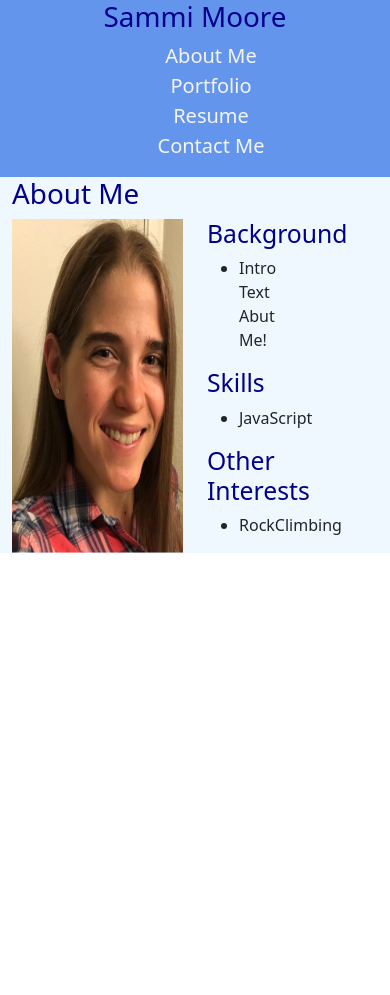
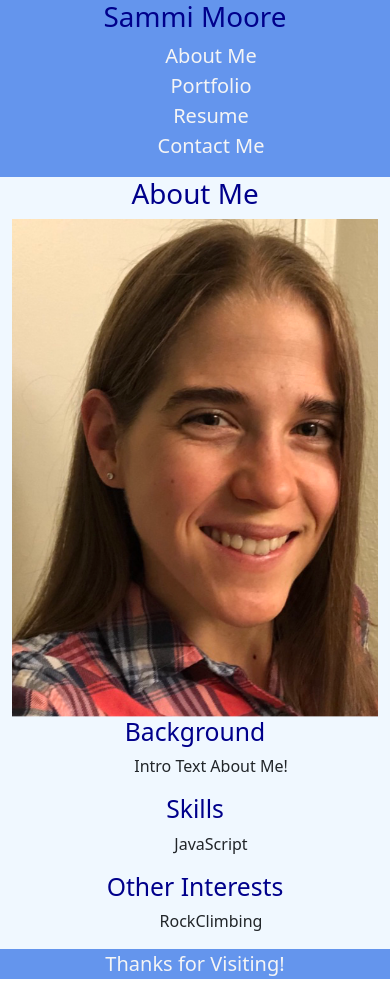
Before and after one commit to sm3131/sammi-portfolio, a React (Create React App) app: page / in a window 390 px wide. Before the commit the page ends 844 px from the top, so only its background shows below. Built offline with nearby package versions, Linux system fonts and the light colour scheme.

Commit message:
added footer component and more styling to the about me section

```diff
--- a/public/index.html
+++ b/public/index.html
@@ -24,7 +24,7 @@
       work correctly both with client-side routing and a non-root public URL.
       Learn how to configure a non-root public URL by running `npm run build`.
     -->
-    <title>React App</title>
+    <title>SM Portfolio</title>
   </head>
   <body>
     <noscript>You need to enable JavaScript to run this app.</noscript>
--- a/src/App.js
+++ b/src/App.js
@@ -1,6 +1,7 @@
 import React from 'react';
 import Nav from './components/Nav'
 import About from './components/About'
+import Footer from './components/Footer'
 
 function App() {
   return (
@@ -9,9 +10,7 @@ function App() {
       <main>
         <About />
       </main>
-      <footer>
-
-      </footer>
+        <Footer />
     </div>
   );
 }
--- a/src/components/About/index.js
+++ b/src/components/About/index.js
@@ -4,22 +4,22 @@ import coverImage from "../../assets/img/sammi.png"
 function About() {
     return(
         <section className="container">
-            <h1>About Me</h1>
-            <div className="row" >
-            <img src={coverImage} className="col-6"/>
-            <div className="col-6">
+            <div className="row">
+            <h1 className="col-12 about-head">About Me</h1>
+            <img src={coverImage} className="col-12 col-md-6 col-lg-6 cover-img"/>
+            <div className="col-12 col-md-6 col-lg-6 about-text">
             <h2>Background</h2>
-            <ul className="col-6" >
-                <li>Intro Text Abut Me!</li>
+            <ul className="col-12 col-md-6 col-lg-6 about-list" >
+                <li>Intro Text About Me!</li>
             </ul>
             <h2>Skills</h2>
-            <ul>
+            <ul className="col-12 col-md-6 col-lg-6 about-list">
                 <li>JavaScript</li>
             </ul>
             <h2>
                 Other Interests
             </h2>
-            <ul>
+            <ul className="col-12 col-md-6 col-lg-6 about-list">
                 <li>RockClimbing</li>
             </ul>
             </div>
--- /dev/null
+++ b/src/components/Footer/index.js
@@ -0,0 +1,11 @@
+import React from "react";
+
+function Footer() {
+    return(
+        <footer>
+            <p text-center>Thanks for Visiting!</p>
+        </footer>
+    )
+}
+
+export default Footer;
--- a/src/index.css
+++ b/src/index.css
@@ -31,6 +31,27 @@ h2 {
   color:darkblue;
 }
 
+.about-list {
+  list-style:none;
+}
+
 footer {
   background:cornflowerblue;
+  text-align: center;
+  font-size: 20px;
+  color:whitesmoke;
 }
+
+@media (max-width: 760px) {
+  .about-head {
+    text-align: center;
+  }
+
+  .cover-img {
+    align-content: center;
+  }
+
+  .about-text {
+    text-align: center;
+  }
+}
```
